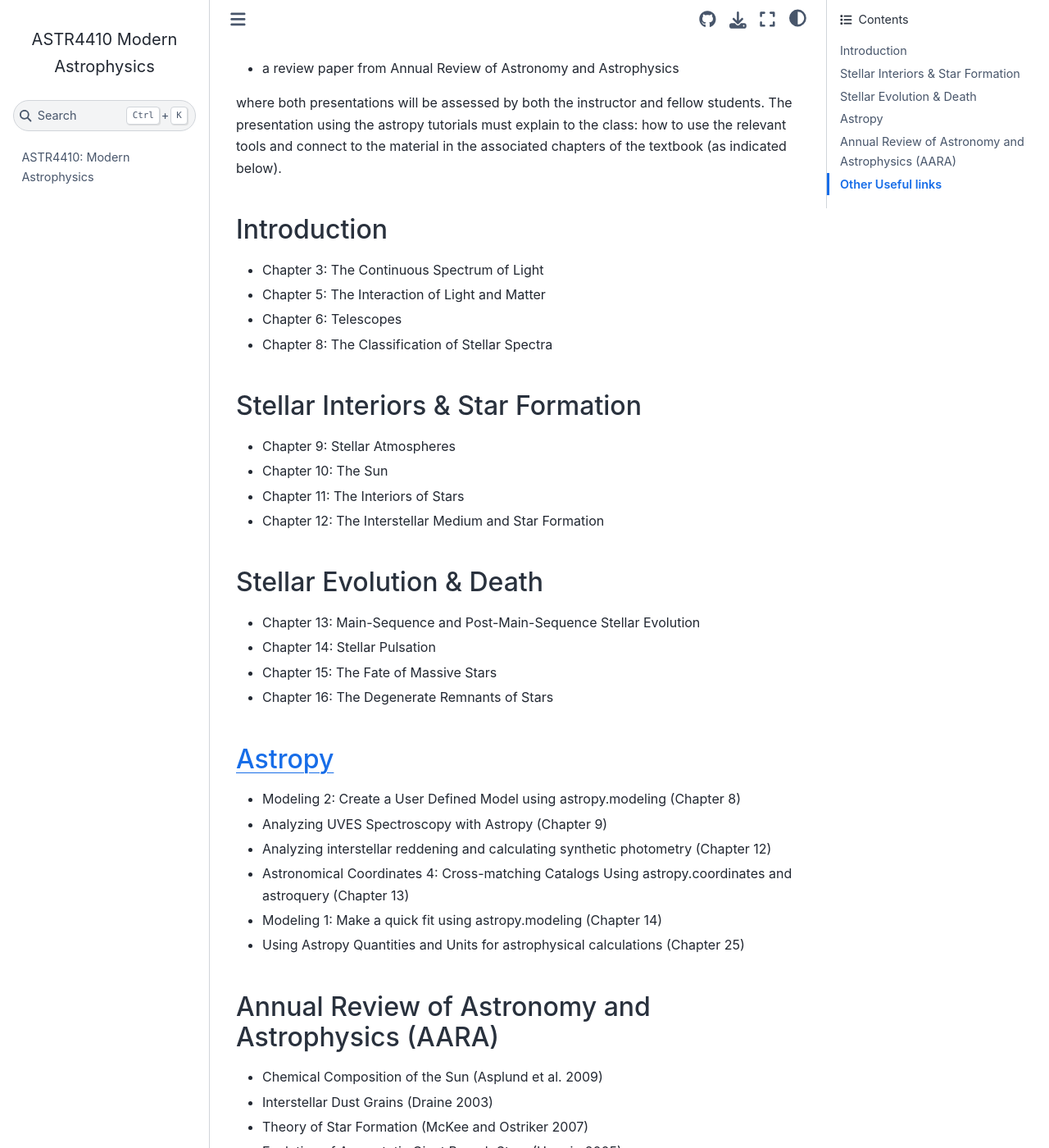
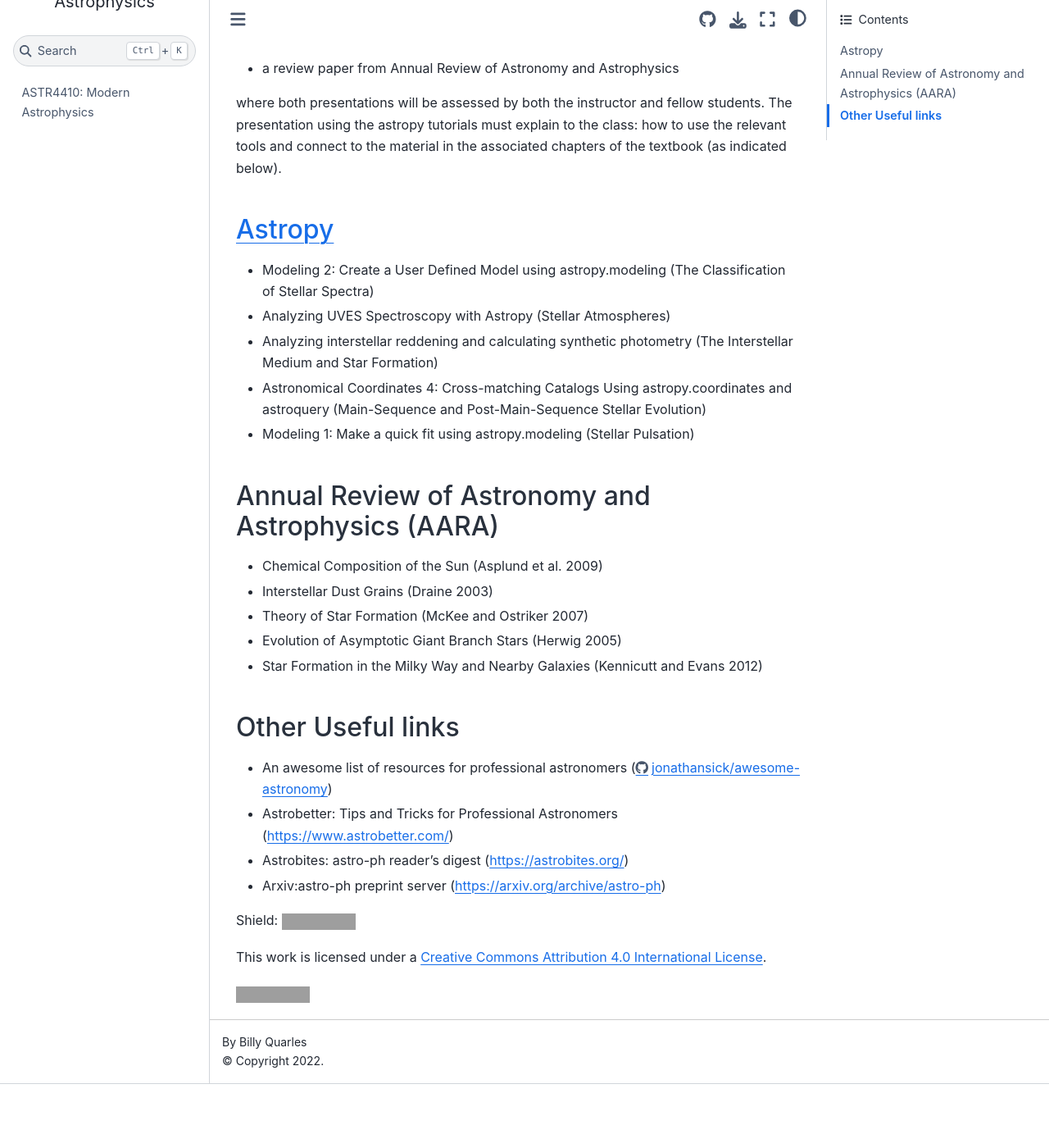
Before and after one commit to saturnaxis/ModernAstro, a Jupyter Book: the page built from README.md, in a window 1280 px wide and 1400 px high, scrolled down 355 px. Shown: the whole window at 82% size. Built offline with Jupyter Book 1.0.4 settings and Sphinx 7.4.7 and the Sphinx Book theme 1.1.4, drawn with Linux system fonts in a browser that asks for light colours; pages that are not in the unit, such as notebooks, are missing from menus; after the commit the page ends 1677 px from its top, so only the background shows below that; grey boxes are pictures that could not be loaded.

```diff
--- a/README.md
+++ b/README.md
@@ -9,31 +9,13 @@ and
 
 where both presentations will be assessed by both the instructor and fellow students.  The presentation using the astropy tutorials must explain to the class: how to use the relevant tools and connect to the material in the associated chapters of the textbook (as indicated below).
 
-## Introduction
-- Chapter 3: The Continuous Spectrum of Light
-- Chapter 5: The Interaction of Light and Matter
-- Chapter 6: Telescopes
-- Chapter 8: The Classification of Stellar Spectra
+## [Astropy](https://learn.astropy.org/)
+- Modeling 2: Create a User Defined Model using astropy.modeling (The Classification of Stellar Spectra)
+- Analyzing UVES Spectroscopy with Astropy (Stellar Atmospheres)
+- Analyzing interstellar reddening and calculating synthetic photometry (The Interstellar Medium and Star Formation)
+- Astronomical Coordinates 4: Cross-matching Catalogs Using astropy.coordinates and astroquery (Main-Sequence and Post-Main-Sequence Stellar Evolution)
+- Modeling 1: Make a quick fit using astropy.modeling (Stellar Pulsation)
 
-## Stellar Interiors & Star Formation
-- Chapter 9: Stellar Atmospheres
-- Chapter 10: The Sun
-- Chapter 11: The Interiors of Stars
-- Chapter 12: The Interstellar Medium and Star Formation
-
-## Stellar Evolution & Death
-- Chapter 13: Main-Sequence and Post-Main-Sequence Stellar Evolution
-- Chapter 14: Stellar Pulsation
-- Chapter 15: The Fate of Massive Stars
-- Chapter 16: The Degenerate Remnants of Stars
-
-## [Astropy](https://learn.astropy.org/)
-- Modeling 2: Create a User Defined Model using astropy.modeling (Chapter 8)
-- Analyzing UVES Spectroscopy with Astropy (Chapter 9)
-- Analyzing interstellar reddening and calculating synthetic photometry (Chapter 12)
-- Astronomical Coordinates 4: Cross-matching Catalogs Using astropy.coordinates and astroquery (Chapter 13)
-- Modeling 1: Make a quick fit using astropy.modeling (Chapter 14)
-- Using Astropy Quantities and Units for astrophysical calculations (Chapter 25)
 
 ## Annual Review of Astronomy and Astrophysics (AARA)
 - Chemical Composition of the Sun (Asplund et al. 2009)
```
Also changed, not shown: docs/README.html (+27 -48 lines), docs/_sources/README.md (+6 -24 lines), docs/_sources/home.md (+6 -24 lines), docs/home.html (+5 -48 lines), home.md (+6 -24 lines), docs/searchindex.js.
